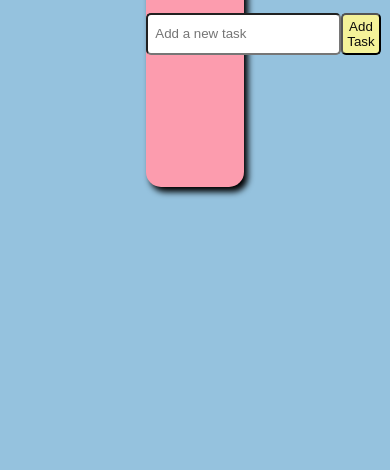
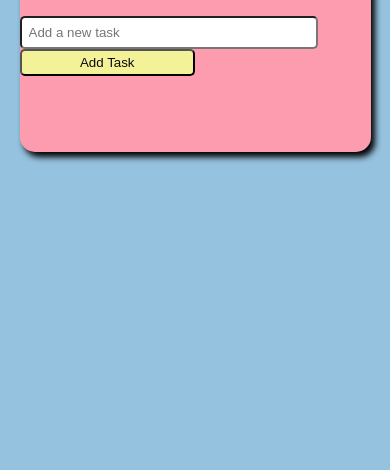
Before and after one commit to coder-Yash886/To-Do-list, a plain HTML site: page index.html in a window 390 px wide. Shown: the part 374-844 px from the top of the page. Drawn offline with Linux system fonts and the light colour scheme.

Commit message:
Made layout responsive for mobile devices

```diff
--- a/index.html
+++ b/index.html
@@ -7,7 +7,6 @@
     <link rel="stylesheet" href="style.css">
 </head>
 <body>
-    <script src="script.js"></script>
     <div class="container">
         <div class="header">To-Do list</div>
         <div class="addTask">
@@ -18,5 +17,6 @@
 
         </ul>
     </div>
+    <script src="script.js"></script>
 </body>
 </html>
--- a/style.css
+++ b/style.css
@@ -12,7 +12,8 @@ body {
     border-radius: 15px;
     background-color: rgb(252, 156, 174);
     height: auto;
-    width: 25vw;
+    width: 90%;
+    max-width: 400px;
     box-shadow: 4px 5px 6px;
 }
 .header{
@@ -23,10 +24,13 @@ body {
     border-bottom: 0.5px solid white;
     margin-bottom:20px;
 }
-.addTask{
-    display: flex;
-    justify-content: space-evenly;
+
+    .addTask {
+    gap: 10px;
+    margin-bottom: 20px;
 }
+
+
 input {
     padding: 7px;
     border-radius: 5px;
@@ -54,3 +58,27 @@ li{
    padding: 8px;
    margin-bottom: 7px;
 }
+@media (max-width: 600px) {
+    .addTask {
+        flex-direction: column;
+        align-items: center;
+        gap: 10px;
+    }
+
+    input {
+        width: 80%;
+    }
+
+    button {
+        width: 50%;
+    }
+
+    ul {
+        padding: 20px;
+    }
+
+    li {
+        flex-direction: column;
+        align-items: center;
+    }
+}
```
